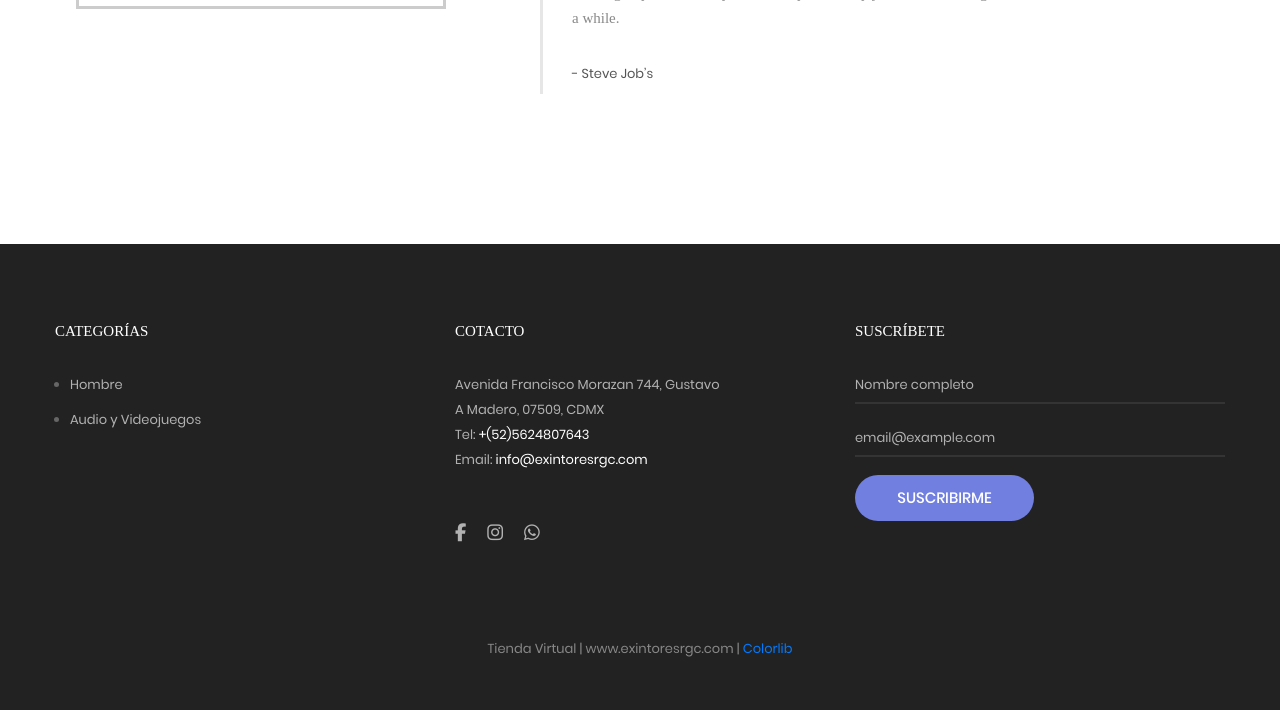
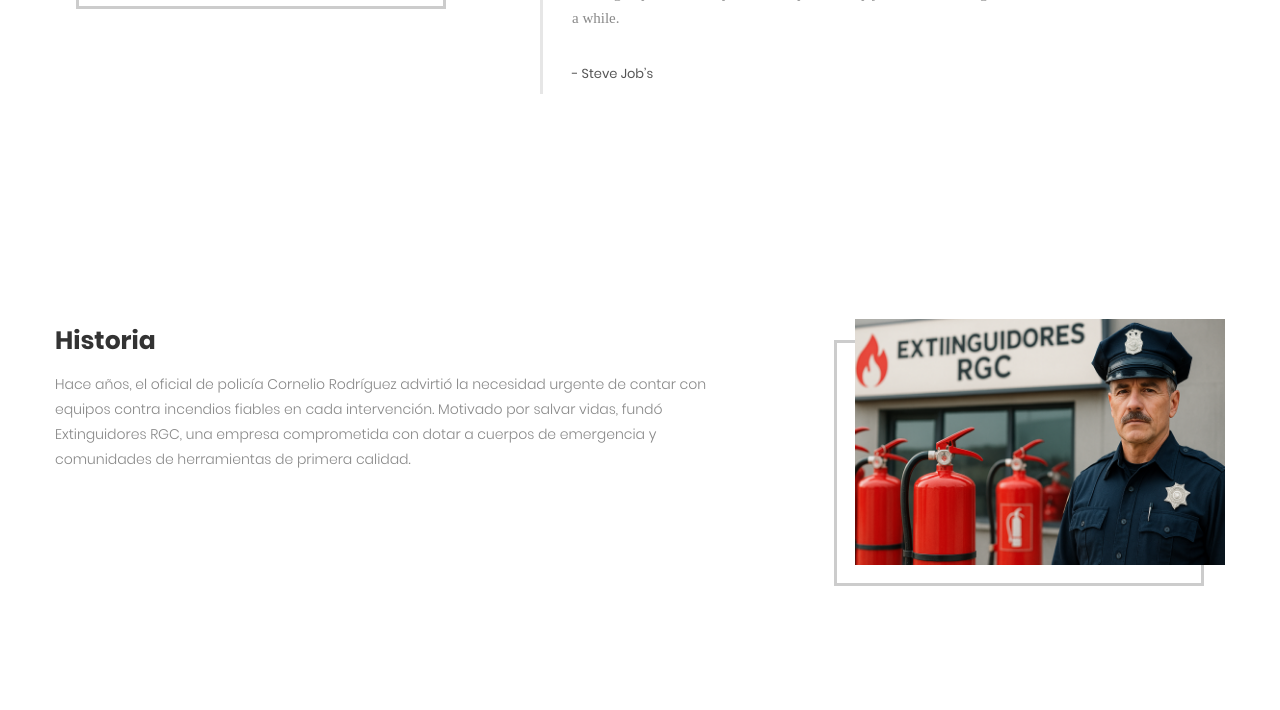
Before and after one commit to Edwin-Ivan-Moysen-Rodriguez/tienda_virtual, a PHP site: page /tienda_virtual/nosotros in a window 1280 px wide. Shown: the part 1522-2232 px from the top of the page. Run offline with PHP 8.4, Linux system fonts and the light colour scheme; data comes from the database, SQL or seed files in the repository; some libraries are stand-ins or nearby versions; some web fonts are replaced.

Commit message:
Correción de imagenes e iconos

```diff
--- a/Config/Config.php
+++ b/Config/Config.php
@@ -100,5 +100,10 @@
 	const FACEBOOK = "https://www.facebook.com/exintoresrgc";
 	const INSTAGRAM = "https://www.instagram.com/exintoresrgc/";
 
-
+	//DATOS PARA  PAYPAL
+	define('PAYPAL_CLIENT_ID',   'CLIENT_ID');
+	define('PAYPAL_SECRET',      'SECRET');
+	define('PAYPAL_OAUTH_URL',   'https://api.sandbox.paypal.com/v1/oauth2/token');
+	define('PAYPAL_ORDER_URL',   'https://api.sandbox.paypal.com/v2/checkout/orders/');
+	// URL de producción cuando estemos en live
  ?>
--- a/Models/PermisosModel.php
+++ b/Models/PermisosModel.php
@@ -77,5 +77,29 @@
 			$request = $this->select($sql);
 			return $request;
 		}
+		public function selectTransPaypal(string $idtransaccion, int $idpersona)
+		{
+			// Obtener token
+			$token = obtenerTokenPaypal();
+			if (empty($token)) {
+				// manejar error, tal vez retornar false o lanzar excepción
+				return [];
+			}
+
+			// URL completa de la orden
+			$ruta = PAYPAL_ORDER_URL . $idtransaccion;
+
+			// Llamada GET con cURL (ajusta según tu CurlConnectionGet)
+			$response = CurlConnectionGet(
+				$ruta,
+				'application/json',
+				$token
+			);
+
+			// Parsear y retornar (o formatear) lo que necesites
+			$data = json_decode($response, true);
+			return $data ?? [];
+		}
+
 	}
  ?>
--- a/Views/Nosotros/nosotros.php
+++ b/Views/Nosotros/nosotros.php
@@ -1,32 +1,91 @@
 <?php
 headerTienda($data);
-//$banner = media()."/tienda/images/bg-01.jpg";
- $banner = $data['page']['portada'];
+$banner   = $data['page']['portada'];
 $idpagina = $data['page']['idpost'];
 ?>
 <script>
   document.querySelector('header').classList.add('header-v4');
 </script>
-<!-- Title page -->
-<section class="bg-img1 txt-center p-lr-15 p-tb-92" style="background-image: url(<?= $banner ?>);">
+
+<!-- Banner / Título -->
+<section class="bg-img1 txt-center p-lr-15 p-tb-92"
+         style="background-image: url(<?= $banner ?>);">
   <h2 class="ltext-105 cl0 txt-center">
     <?= $data['page']['titulo'] ?>
   </h2>
 </section>
-<!-- Content page -->
-<?php
-	if(viewPage($idpagina)){
-		echo $data['page']['contenido'];
-	}else{
-  ?>
-<div>
-	<div class="container-fluid py-5 text-center" >
+
+<?php if(viewPage($idpagina)): ?>
+
+  <!-- Contenido genérico de la página (si lo tuvieras) -->
+  <?= $data['page']['contenido'] ?>
+
+  <!-- Sección Historia -->
+  <section class="bg0 p-t-75 p-b-120">
+    <div class="container">
+      <div class="row p-b-148">
+        <div class="col-md-7 col-lg-8">
+          <div class="p-t-7 p-r-85 p-r-15-lg p-r-0-md">
+            <h3 class="mtext-111 cl2 p-b-16">Historia</h3>
+            <p class="stext-113 cl6 p-b-26">
+              Hace años, el oficial de policía Cornelio Rodríguez advirtió la necesidad urgente
+              de contar con equipos contra incendios fiables en cada intervención. Motivado por
+              salvar vidas, fundó Extinguidores RGC, una empresa comprometida con dotar a cuerpos
+              de emergencia y comunidades de herramientas de primera calidad.
+            </p>
+          </div>
+        </div>
+        <div class="col-11 col-md-5 col-lg-4 m-lr-auto">
+          <div class="how-bor1">
+            <div class="hov-img0">
+              <img src="<?= base_url(); ?>/Assets/tienda/images/nosotros/cornelio-rodriguez.jpg"
+                   alt="Cornelio Rodríguez"
+                   class="w-full h-auto" />
+            </div>
+          </div>
+        </div>
+      </div>
+
+      <!-- Sección Misión -->
+      <div class="row">
+        <div class="order-md-2 col-md-7 col-lg-8 p-b-30">
+          <div class="p-t-7 p-l-85 p-l-15-lg p-l-0-md">
+            <h2 class="mtext-111 cl2 p-b-16">
+              <span style="color: #236fa1;">Nuestra Misión</span>
+            </h2>
+            <p class="stext-113 cl6 p-b-26">
+              En Extinguidores RGC buscamos consolidarnos como líderes en México, ofreciendo productos
+              y capacitación continua para garantizar la seguridad de la ciudadanía. Nuestra meta es que
+              cada comunidad y cuerpo de emergencia encuentre en nuestros extintores un aliado confiable
+              contra cualquier conato de fuego.
+            </p>
+
+            <div class="bor16 p-l-29 p-b-9 m-t-22">
+              <p class="stext-114 cl6 p-r-40 p-b-11">
+                “Compromiso y valentía en cada extinción, orgullo de proteger a México.”
+              </p>
+              <span class="stext-111 cl8">– Extinguidores RGC</span>
+            </div>
+          </div>
+        </div>
+        <div class="order-md-1 col-11 col-md-5 col-lg-4 m-lr-auto p-b-30">
+          <div class="how-bor2">
+            <div class="hov-img0">
+              <img src="<?= base_url(); ?>/Assets/tienda/images/nosotros/mision-rgc.jpg"
+                   alt="Nuestra misión RGC"
+                   class="w-full h-auto" />
+            </div>
+          </div>
+        </div>
+      </div>
+    </div>
+  </section>
+
+<?php else: ?>
+  <div class="container-fluid py-5 text-center">
     <img src="<?= media() ?>/images/construction.png" alt="En construcción">
     <h3>Estamos trabajando para usted.</h3>
   </div>
-</div>
-<?php
-	}
+<?php endif; ?>
 
-	footerTienda($data);
-?>
+<?php footerTienda($data); ?>
--- a/Views/Pedidos/orden.php
+++ b/Views/Pedidos/orden.php
@@ -27,7 +27,7 @@
         <section id="sPedido" class="invoice">
           <div class="row mb-4">
             <div class="col-6">
-              <h2 class="page-header"><img src="<?= media(); ?>/tienda/images/logo.png" ></h2>
+              <h2 class="page-header"><img src="<?= media(); ?>/tienda/images/logo-nuevo.png" ></h2>
             </div>
             <div class="col-6">
               <h5 class="text-right">Fecha: <?= $orden['fecha'] ?></h5>
--- a/Views/Template/header_admin.php
+++ b/Views/Template/header_admin.php
@@ -2,10 +2,10 @@
 <html lang="es">
   <head>
     <meta charset="utf-8">
-    <meta name="description" content="Tienda Virtual Abel OSH">
+    <meta name="description" content="Tienda Virtual Exintores RGC">
     <meta http-equiv="X-UA-Compatible" content="IE=edge">
     <meta name="viewport" content="width=device-width, initial-scale=1">
-    <meta name="author" content="Abel OSH">
+    <meta name="author" content="Edwin Moysen">
     <meta name="theme-color" content="#009688">
     <link rel="shortcut icon" href="<?= media();?>/images/favicon.ico">
     <title><?= $data['page_tag'] ?></title>
--- a/Views/Template/header_tienda.php
+++ b/Views/Template/header_tienda.php
@@ -139,7 +139,7 @@
 
 					<!-- Logo desktop -->
 					<a href="<?= base_url(); ?>" class="logo">
-						<img src="<?= media() ?>/tienda/images/logo.png" alt="Tienda Virtual">
+						<img src="<?= media() ?>/tienda/images/logo-nuevo.png" alt="Tienda Virtual">
 					</a>
 
 					<!-- Menu desktop -->
```
Also changed, not shown: Helpers/Helpers.php (+34 -0 lines), Views/Usuarios/usuarios.php (+4 -4 lines), Assets/images/uploads/extintores_portada.png (added), Assets/images/uploads/senalamientos_portada.png (added), Assets/tienda/images/icons/logo1.png (renamed from Assets/tienda/images/logo.png), Assets/tienda/images/logo-nuevo.png (added), Assets/tienda/images/nosotros/cornelio-rodriguez.jpg (added), 1 other file. Lines whose indentation alone changed are shown as unchanged.
